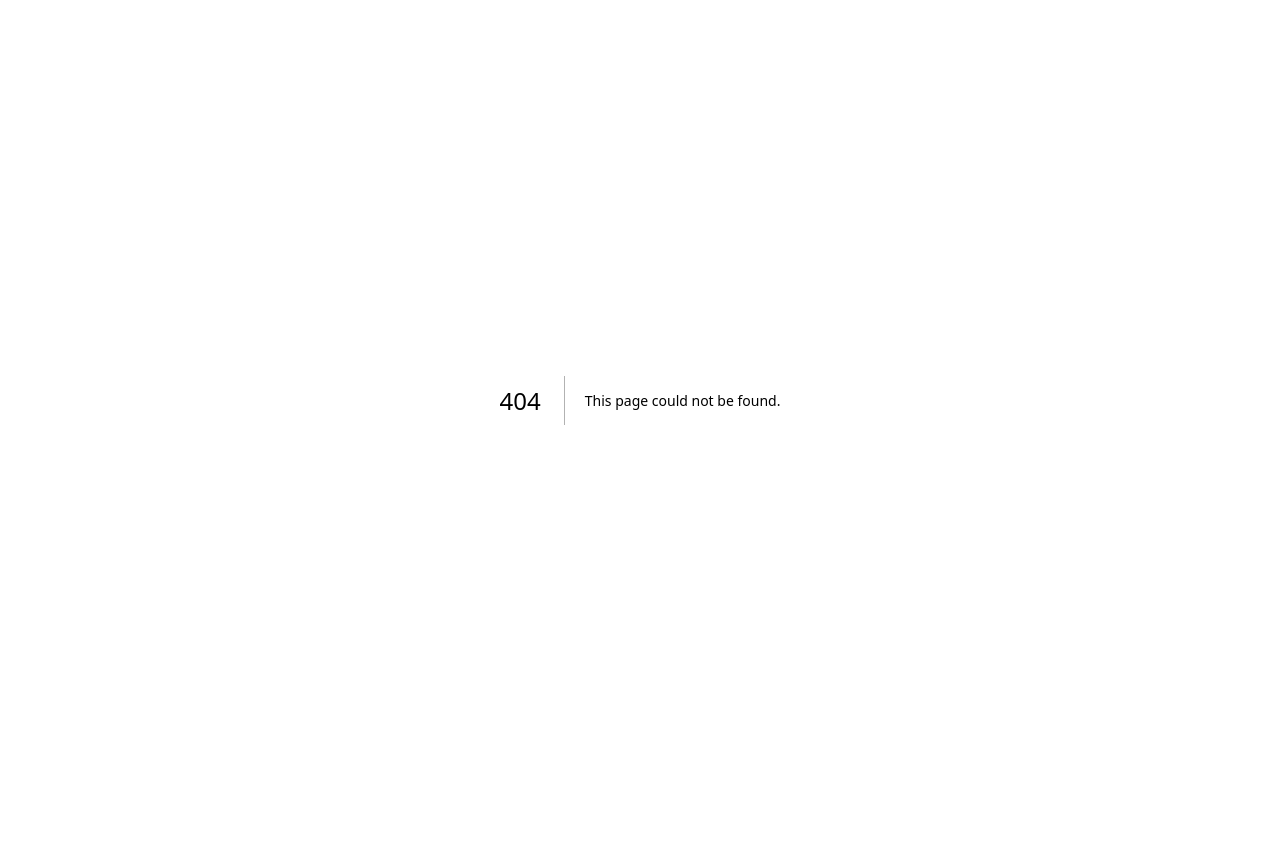
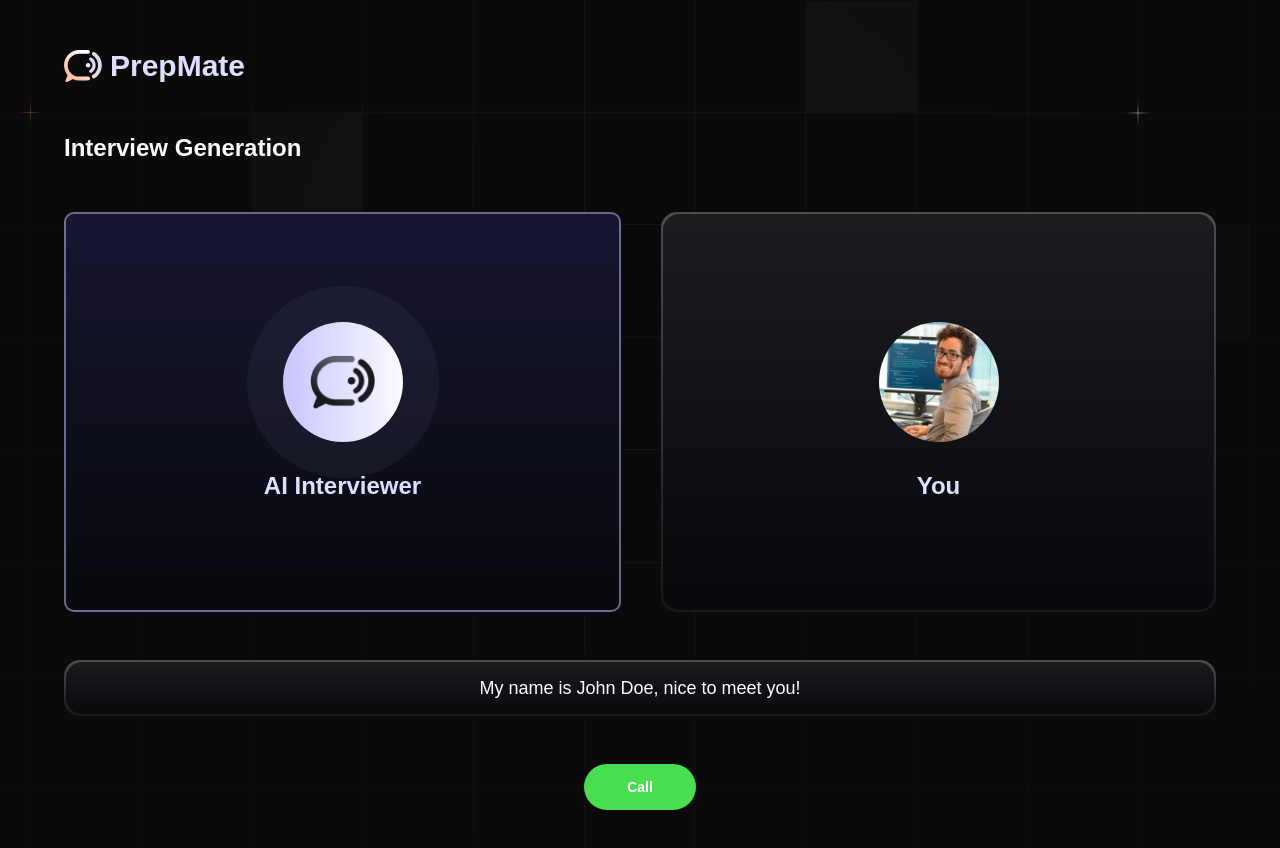
Before and after one commit to quamnana/prep-mate, a Next.js app: page /interview in a window 1280 px wide. Before the commit this address had no page. Shown: the top 848 px of the page. Before the commit the page ends 800 px from the top, so only its background shows below. Built offline with nearby package versions, Linux system fonts and the light colour scheme; a web font is replaced by a local one.

Commit message:
implemented interview agent ui

```diff
--- /dev/null
+++ b/app/(root)/interview/page.tsx
@@ -0,0 +1,12 @@
+import Agent from "@/components/Agent";
+import React from "react";
+
+export default function InterviewPage() {
+  return (
+    <>
+      <h3>Interview Generation</h3>
+
+      <Agent userName="You" userId="user1" type="someType" />
+    </>
+  );
+}
--- a/app/(root)/page.tsx
+++ b/app/(root)/page.tsx
@@ -11,7 +11,7 @@
 export default async function HomePage() {
   const isUserAuthenticated = await isAuthenticated();
 
-  if (!isUserAuthenticated) redirect("/");
+  if (!isUserAuthenticated) redirect("/sign-in");
 
   return (
     <>
--- /dev/null
+++ b/components/Agent.tsx
@@ -0,0 +1,90 @@
+import { cn } from "@/lib/utils";
+import Image from "next/image";
+import React from "react";
+
+enum CallStatus {
+  INACTIVE = "INACTIVE",
+  CONNECTING = "CONNECTING",
+  ACTIVE = "ACTIVE",
+  FINISHED = "FINISHED",
+}
+
+export default function Agent({ userName }: AgentProps) {
+  const callStatus = CallStatus.INACTIVE;
+  const isSpeaking = true;
+  const messages = [
+    "Hello, what is your name",
+    "My name is John Doe, nice to meet you!",
+  ];
+  const lastMessage = messages[messages.length - 1];
+
+  return (
+    <>
+      <div className="call-view">
+        <div className="card-interviewer">
+          <div className="avatar">
+            <Image
+              src="/ai-avatar.png"
+              alt="vapi"
+              width={65}
+              height={54}
+              className="object-cover"
+            />
+            {isSpeaking && <span className="animate-speak"></span>}
+          </div>
+          <h3>AI Interviewer</h3>
+        </div>
+
+        <div className="card-border">
+          <div className="card-content">
+            <Image
+              src="/user-avatar.png"
+              alt="user avatar"
+              width={540}
+              height={540}
+              className="rounded-full object-cover size-[120px]"
+            />
+            <h3>{userName}</h3>
+          </div>
+        </div>
+      </div>
+
+      {messages.length > 0 && (
+        <div className="transcript-border">
+          <div className="transcript">
+            <p
+              key={lastMessage}
+              className={cn(
+                "transition-opacity duration-500 opacity-0",
+                "animate-fadeIn opacity-100"
+              )}
+            >
+              {lastMessage}
+            </p>
+          </div>
+        </div>
+      )}
+
+      <div className="w-full flex justify-center">
+        {callStatus !== "ACTIVE" ? (
+          <button className="relative btn-call">
+            <span
+              className={cn(
+                "absolute animate-ping rounded-full opacity-75",
+                callStatus !== "CONNECTING" && "hidden"
+              )}
+            />
+
+            <span>
+              {callStatus === "INACTIVE" || callStatus === "FINISHED"
+                ? "Call"
+                : "..."}
+            </span>
+          </button>
+        ) : (
+          <button className="btn-disconnect">End</button>
+        )}
+      </div>
+    </>
+  );
+}
```
